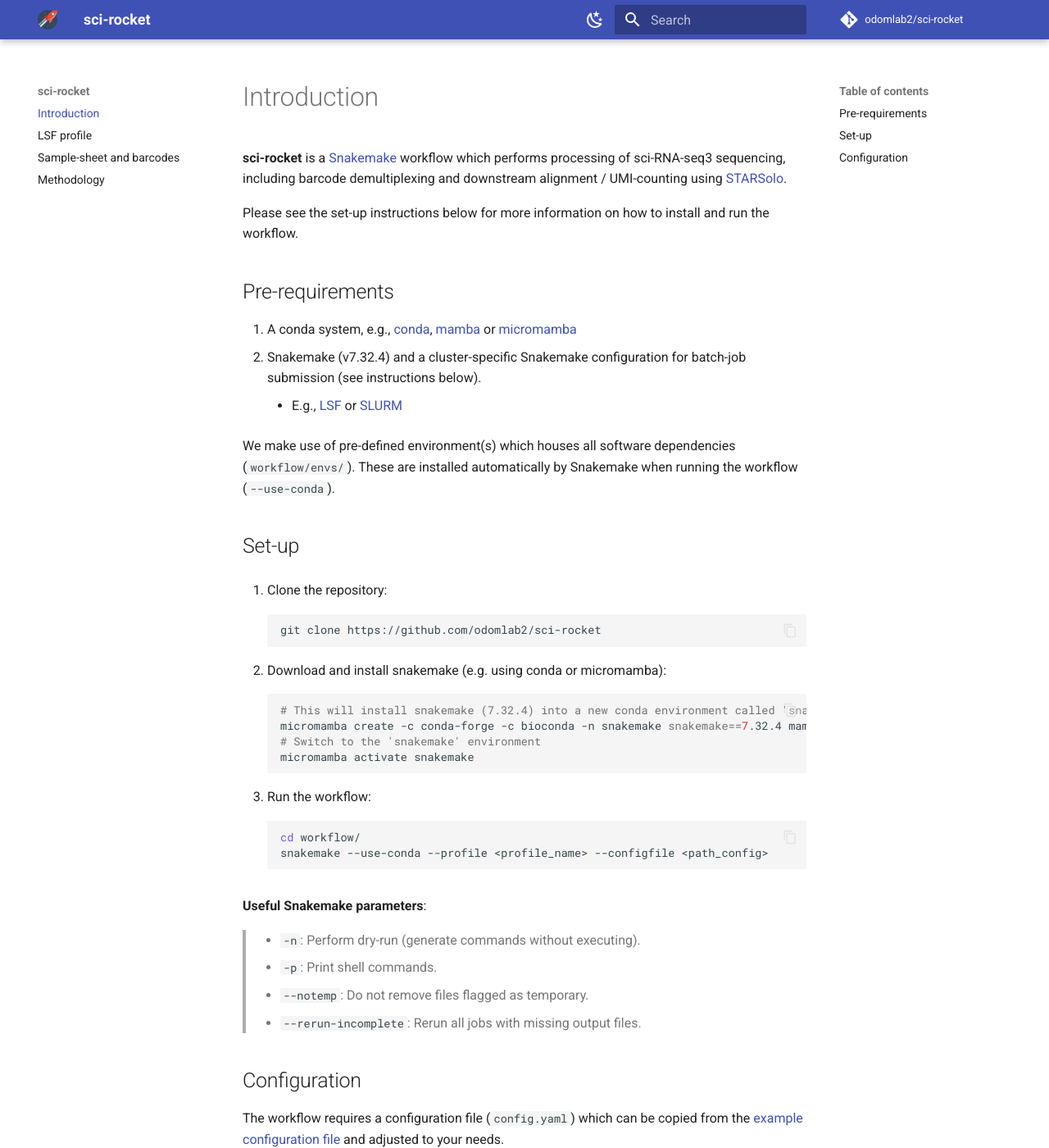
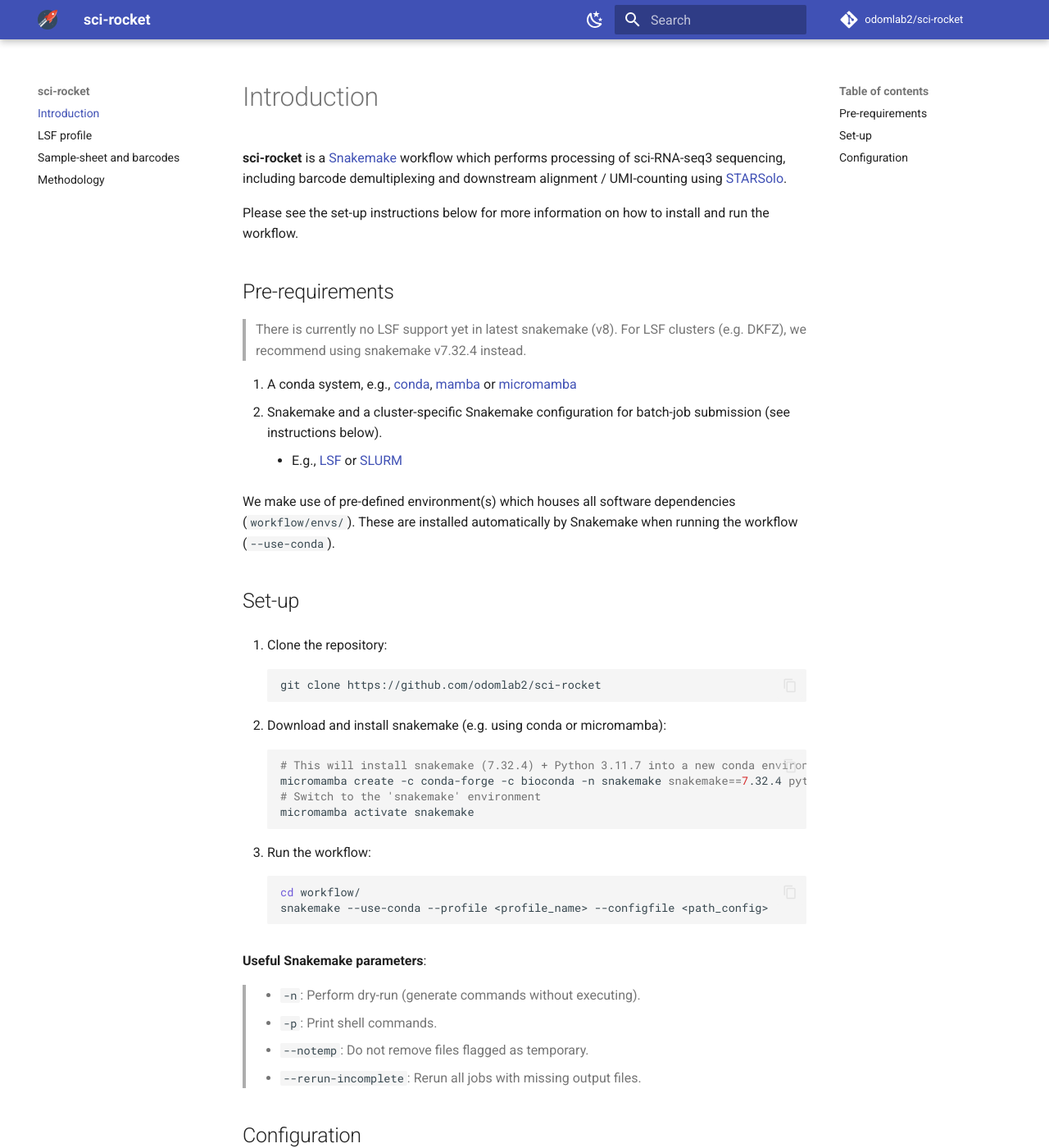
Before and after one commit to odomlab2/sci-rocket, an MkDocs documentation site: the page built from docs/index.md, in a window 1280 px wide and 1400 px high. Shown: the whole window at 82% size. Built offline with MkDocs 1.6.1 and Material for MkDocs 9.7.7, drawn with Linux system fonts in a browser that asks for light colours; comment, search, counter and statistics services are not loaded.

Commit message:
Sync docs

````diff
--- a/docs/index.md
+++ b/docs/index.md
@@ -6,8 +6,10 @@ Please see the set-up instructions below for more information on how to install
 
 ## Pre-requirements
 
+> There is currently no LSF support yet in latest snakemake (v8). For LSF clusters (e.g. DKFZ), we recommend using snakemake v7.32.4 instead.
+
 1. A conda system, e.g., [conda](https://docs.conda.io/en/latest/), [mamba](https://mamba.readthedocs.io/en/latest/) or [micromamba](https://micromamba.readthedocs.io/en/latest/)
-2. Snakemake (v7.32.4) and a cluster-specific Snakemake configuration for batch-job submission (see instructions below).
+2. Snakemake and a cluster-specific Snakemake configuration for batch-job submission (see instructions below).
       * E.g., [LSF](https://github.com/Snakemake-Profiles/lsf) or [SLURM](https://github.com/Snakemake-Profiles/slurm)
 
 We make use of pre-defined environment(s) which houses all software dependencies (`workflow/envs/`). These are installed automatically by Snakemake when running the workflow (`--use-conda`).
@@ -23,8 +25,8 @@ We make use of pre-defined environment(s) which houses all software dependencies
 2. Download and install snakemake (e.g. using conda or micromamba):
 
       ```bash
-      # This will install snakemake (7.32.4) into a new conda environment called 'snakemake'
-      micromamba create -c conda-forge -c bioconda -n snakemake snakemake==7.32.4 mamba
+      # This will install snakemake (7.32.4) + Python 3.11.7 into a new conda environment called 'snakemake'
+      micromamba create -c conda-forge -c bioconda -n snakemake snakemake==7.32.4 python==3.11.7 mamba
       # Switch to the 'snakemake' environment
       micromamba activate snakemake
       ```
````
